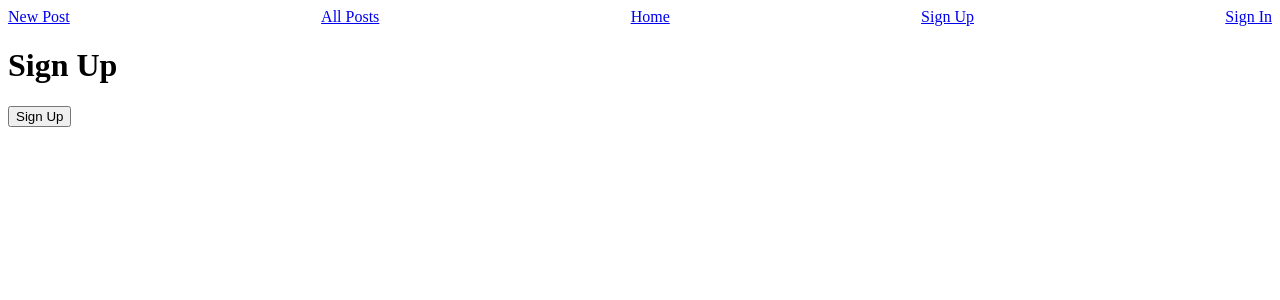
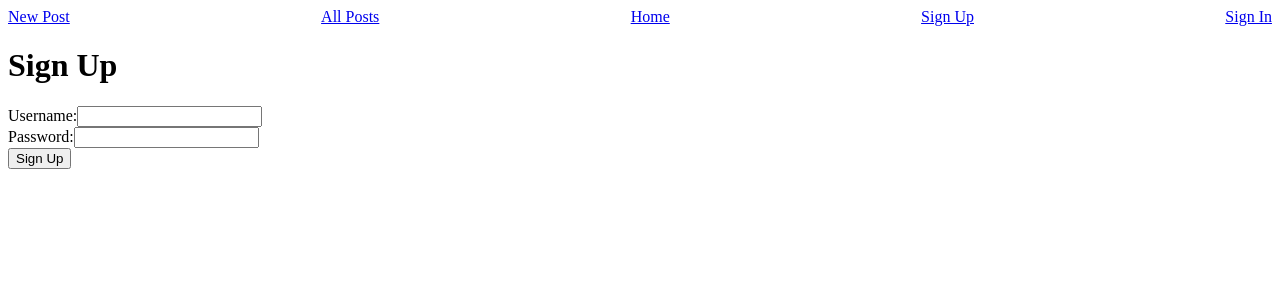
Before and after one commit to gj-ca/shittyfacebook, a React (Create React App) app: page /users/sign_up in a window 1280 px wide. Shown: the top 300 px of the page. Built offline with nearby package versions, Linux system fonts and the light colour scheme; no server answers.

Commit message:
finishedAuth

```diff
--- a/src/pages/SignInPage.jsx
+++ b/src/pages/SignInPage.jsx
@@ -1,21 +1,45 @@
+import {useState} from 'react'
+import { useHistory } from 'react-router'
+
 export default function SignInPage({setAuthenticated}) {
+    // step 1 - declare state
+    const [username, setUsername] = useState("")
+    const [password, setPassword] = useState("")
+    const [flash, setFlash] = useState(false)
+    const {push} = useHistory()
+
+    const dataIsValid = () => {
+        return true
+    }
     const handleSubmit = event => {
         event.preventDefault()
+        if (dataIsValid()) {
+            setAuthenticated(true)
+            push("/")
+        } else {
+            setFlash("Incorrect Data")
+        }
     }
     return (
         <>
             <h1>Sign In</h1>
+            {flash && <p>{flash}</p>}
             <form onSubmit={handleSubmit}>
                 <div>
+                    {/* Step 2 give input a value and onChange */}
                     <label>Username:</label>
-                    <input />
+                    <input
+                        value={username}
+                        onChange={e => setUsername(e.target.value)} />
                 </div>
                 <div>
                     <label>Password:</label>
-                    <input />
+                    <input
+                        value={password}
+                        onChange={e => setPassword(e.target.value)} />
                 </div>
+                <button>Sign In</button>
             </form>
-            <button onClick={setAuthenticated}>Sign In</button>
         </>
     )
 }
--- a/src/pages/SignUpPage.jsx
+++ b/src/pages/SignUpPage.jsx
@@ -1,8 +1,45 @@
+import {useState} from 'react'
+import { useHistory } from 'react-router'
+
 export default function SignUpPage({setAuthenticated}) {
+    // step 1 - declare state
+    const [username, setUsername] = useState("")
+    const [password, setPassword] = useState("")
+    const [flash, setFlash] = useState(false)
+    const {push} = useHistory()
+
+    const dataIsValid = () => {
+        return true
+    }
+    const handleSubmit = event => {
+        event.preventDefault()
+        if (dataIsValid()) {
+            setAuthenticated(true)
+            push("/")
+        } else {
+            setFlash("Incorrect Data")
+        }
+    }
     return (
         <>
             <h1>Sign Up</h1>
-            <button onClick={setAuthenticated}>Sign Up</button>
+            {flash && <p>{flash}</p>}
+            <form onSubmit={handleSubmit}>
+                <div>
+                    {/* Step 2 give input a value and onChange */}
+                    <label>Username:</label>
+                    <input
+                        value={username}
+                        onChange={e => setUsername(e.target.value)} />
+                </div>
+                <div>
+                    <label>Password:</label>
+                    <input
+                        value={password}
+                        onChange={e => setPassword(e.target.value)} />
+                </div>
+                <button>Sign Up</button>
+            </form>
         </>
     )
 }
```
